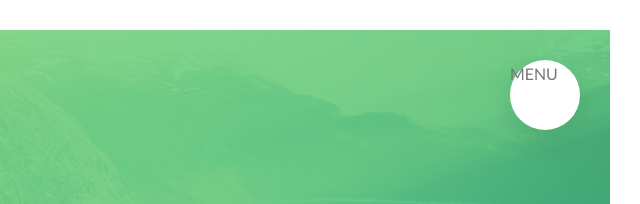
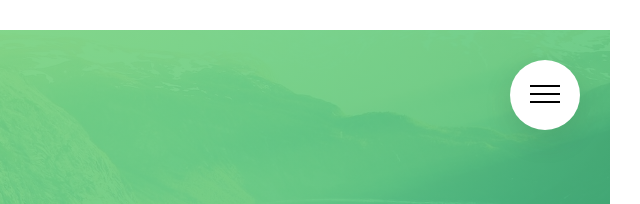
Before and after one commit to Tris-909/Natours-LandingPage, a website: page index.html in a window 1280 px wide. Shown: the top 204 px of the page, 640-1280 px from the left. Drawn offline with Linux system fonts and the light colour scheme; files whose address does not match are found by name.

Commit message:
Ađing special effect of the toggle button when clicked

```diff
--- a/index.html
+++ b/index.html
@@ -15,7 +15,7 @@
     <body>
         <div class="navigation">
             <input type="checkbox" class="navigation__checkbox" id="navi-toggle">
-            <label for="navi-toggle" class="navigation__button">MENU</label>
+            <label for="navi-toggle" class="navigation__button"><span class="navigation__icon">&nbsp;</span></label>
             <div class="navigation__background">&nbsp;</div>
             <nav class="navigation__nav">
                 <ul class="navigation__list">
--- a/sass/layout/_navbar.scss
+++ b/sass/layout/_navbar.scss
@@ -16,6 +16,47 @@
         border-radius: 50%;
         z-index: 2000;
         box-shadow: 0 1rem 3rem rgba($color-black, .1);
+        text-align: center;
+        cursor: pointer;
+
+        &:hover {
+            .navigation__icon::before {
+                top: -1rem;
+            }
+            .navigation__icon::after {
+                top: 1rem;
+            }
+        }
+    }
+
+    &__icon {
+        position: relative;
+        margin-top: 3.3rem;
+
+        &,
+        &::before,
+        &::after {
+            width: 3rem;
+            height: 2px;
+            background-color: black;
+            display: inline-block;
+        }
+
+        &::before,
+        &::after {
+            content: "";
+            position: absolute;
+            transition: all .2s;
+            left: 0;
+        }
+
+        &::before {
+            top: -.8rem;
+        }
+
+        &::after {
+            top: .8rem;
+        }
     }
 
     &__background {
@@ -93,4 +134,16 @@
         opacity: 1;
         width: 100%;
     }
+
+    &__checkbox:checked + &__button &__icon {
+        background-color: transparent;
+    }
+    &__checkbox:checked + &__button &__icon::before {
+        top: 0;
+        transform: rotate(135deg);
+    }
+    &__checkbox:checked + &__button &__icon::after {
+        top: 0;
+        transform: rotate(-135deg);
+    }
 }
```
Also changed, not shown: css/style.css.
